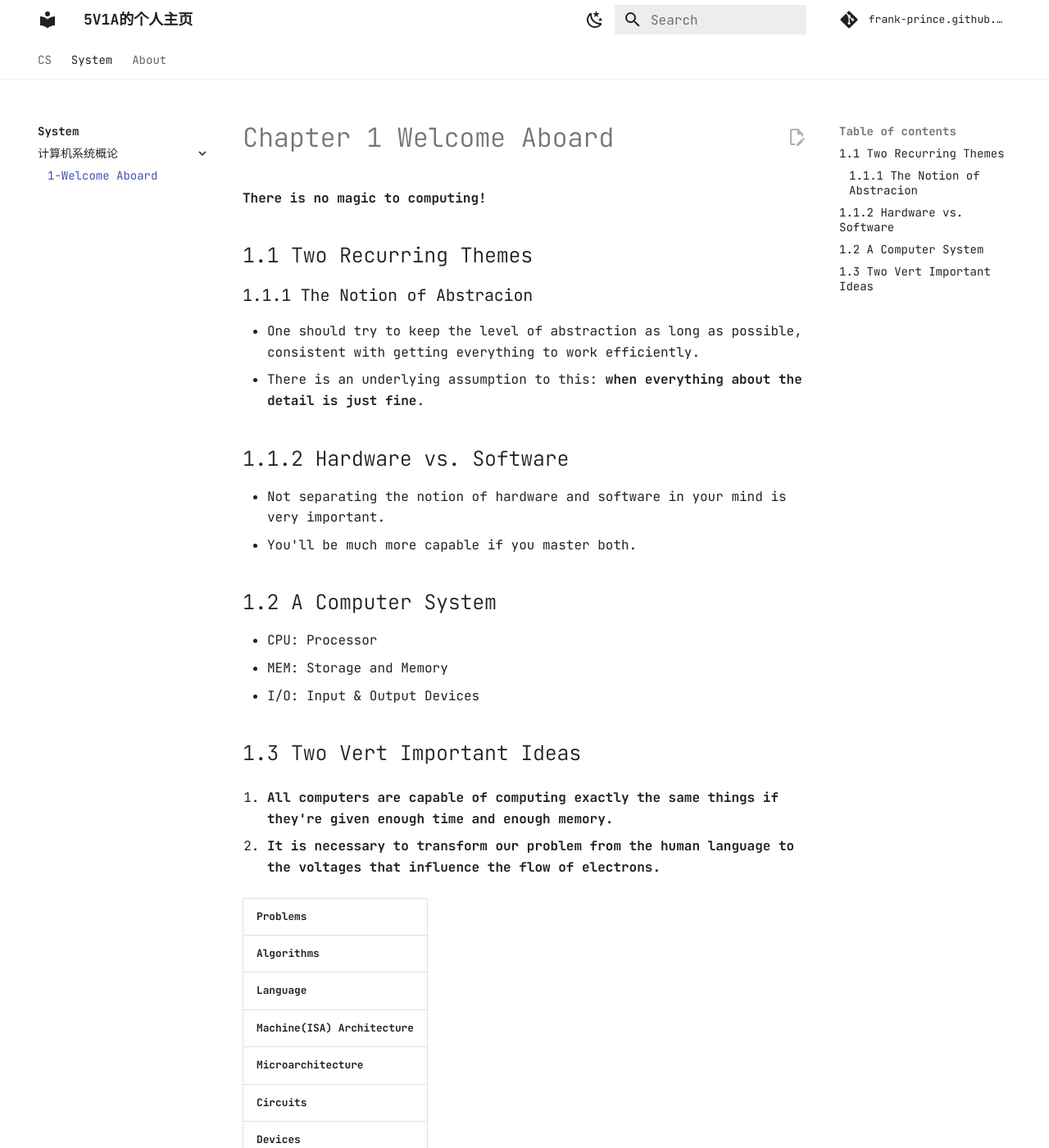
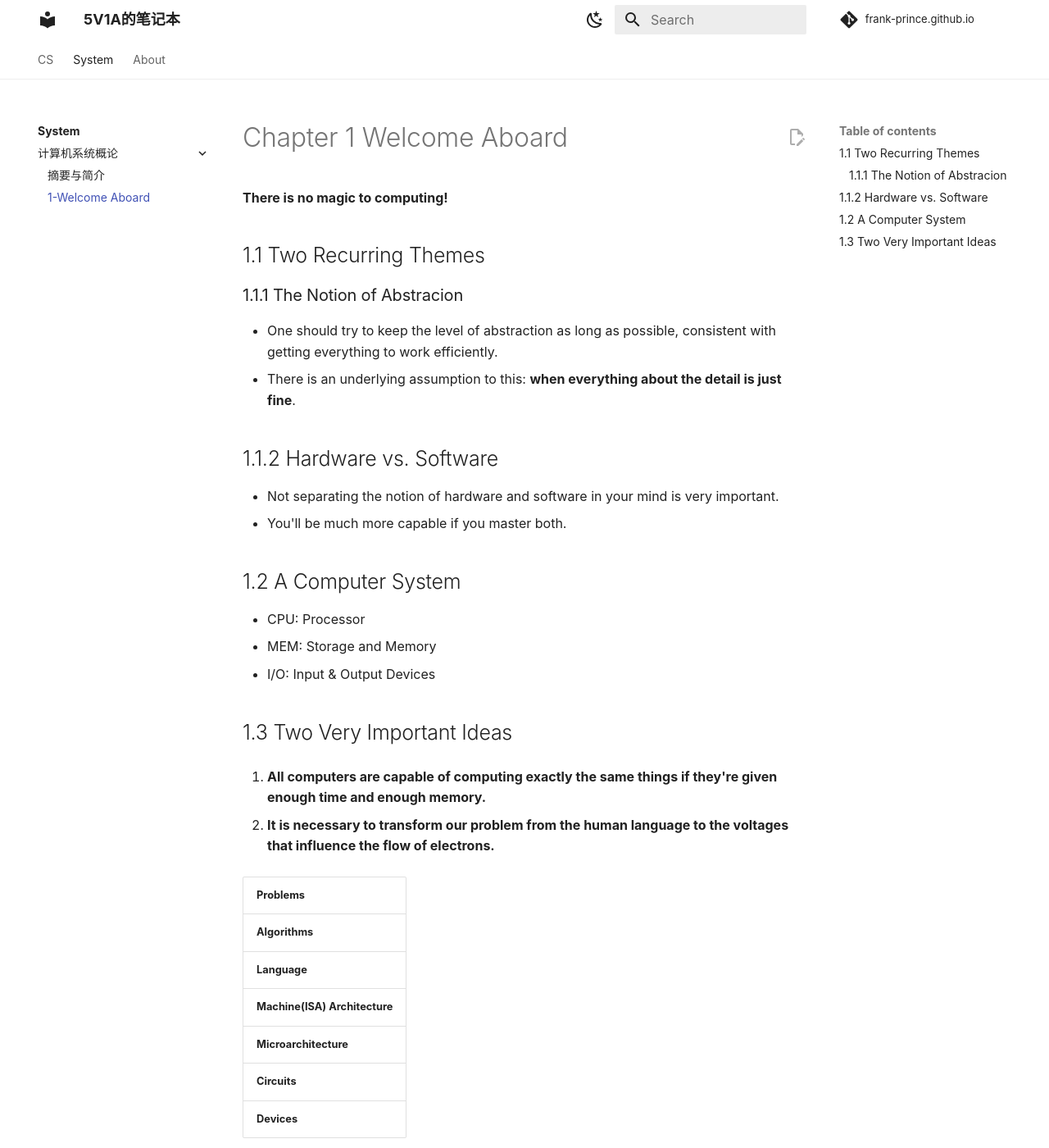
Before and after one commit to Frankoxer/frankoxer.github.io, an MkDocs documentation site: the page built from docs/System/ICS/1-welcome.md, in a window 1280 px wide and 1400 px high. Shown: the whole window at 82% size. Built offline with MkDocs 1.6.1 and Material for MkDocs 9.7.7, drawn with Linux system fonts in a browser that asks for light colours; some web fonts are replaced; comment, search, counter and statistics services are not loaded.

Commit message:
7.14/14:02

```diff
--- a/docs/System/ICS/1-welcome.md
+++ b/docs/System/ICS/1-welcome.md
@@ -20,7 +20,7 @@
 - MEM: Storage and Memory
 - I/O: Input & Output Devices
 
-## 1.3 Two Vert Important Ideas
+## 1.3 Two Very Important Ideas
 
 1. **All computers are capable of computing exactly the same things if they're given enough time and enough memory.**
 
--- a/mkdocs.yml
+++ b/mkdocs.yml
@@ -1,7 +1,7 @@
 # [Info]
-site_name: 5V1A的个人主页
+site_name: 5V1A的笔记本
 site_url: https://frank-prince.github.io/
-site_description: 5V1A的个人主页
+site_description: 5V1A的笔记本
 
 #[Navigation]
 nav:
@@ -13,7 +13,7 @@ nav:
   - System:
     - System/index.md
     - 计算机系统概论:
-      - System/ICS/index.md
+      - 摘要与简介: System/ICS/0-abstract.md
       - 1-Welcome Aboard: System/ICS/1-welcome.md
   - About:
     - ABOUT/index.md
@@ -23,7 +23,7 @@ nav:
 theme:
   name: material
   font:
-    text: JetBrains Mono
+    text: LXGW WenKai Screen
     code: JetBrains Mono
   palette:
     - scheme: default # 日间模式
```
Also changed, not shown: docs/System/ICS/0-abstract.md (added, +4 -0 lines), docs/System/ICS/index.md (deleted, +0 -2 lines).
